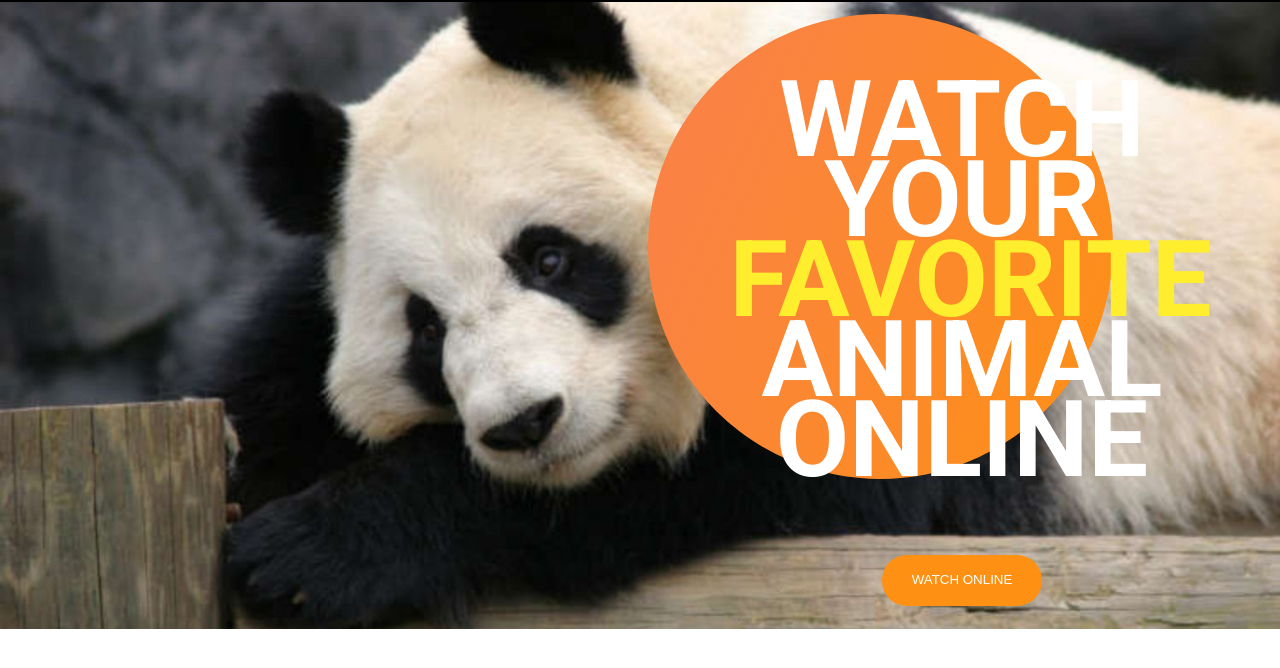
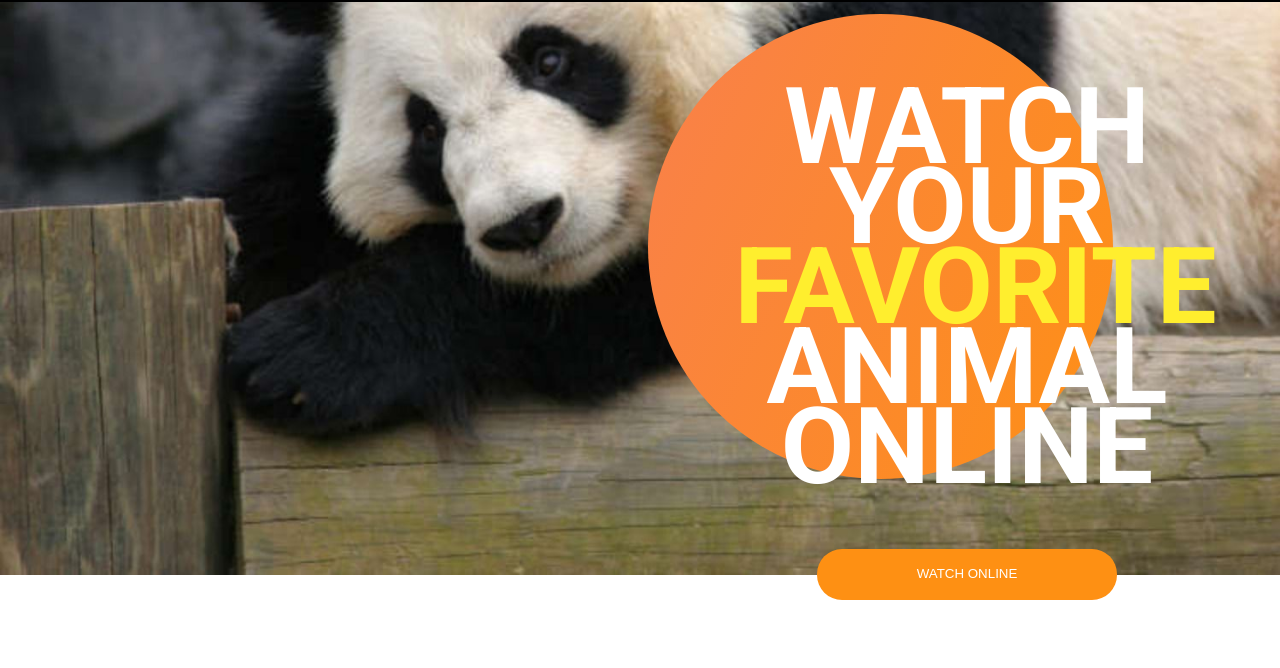
Before and after one commit to AndriiShopiak/online-zoo, a plain HTML site: page index.html in a window 1280 px wide. Shown: the part 78-746 px from the top of the page. Drawn offline with Linux system fonts and the light colour scheme.

Commit message:
feat: add back position watch online

```diff
--- a/css/style.css
+++ b/css/style.css
@@ -28,8 +28,8 @@ button {
     border: none;
     border-radius: 25px;
     text-align: center;
-    padding: 16px 30px;
-    margin-top: 76px;
+    padding: 16px 100px;
+    margin-top: 63px;
     line-height: 140%;
     color: #fff;
     font-weight: 500;
@@ -124,9 +124,10 @@ button:hover {
 }
 .watch_online__content {
     background: url(../img/watch_online/1.jpg);
-    padding: 92px 0px 150px 0px;
+    padding: 92px 0px 222px 0px;
     background-repeat: no-repeat;
     background-size: cover;
+    background-position: 0 -200px;
 }
 
 .watch_online__block {
@@ -145,8 +146,8 @@ button:hover {
 }
 .circle__content {
     position: relative;
-    top: 66px;
-    left: 82px;
+    top: 73px;
+    left: 87px;
 }
 .circle__title {
     font-weight: 700;
```
